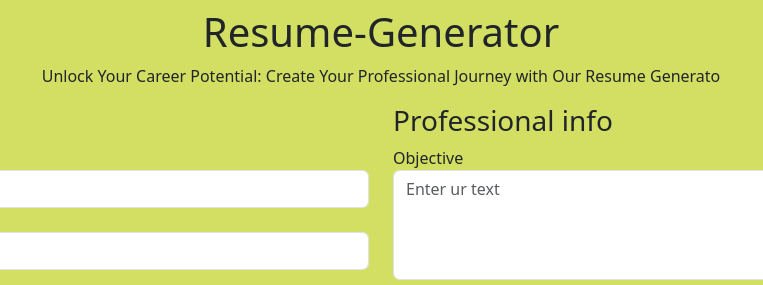
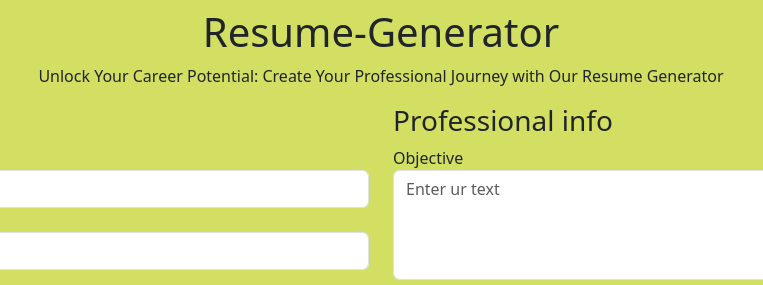
Before and after one commit to SyedAbdulRehaman/Resume_Builder, a plain HTML site: page index.html in a window 1280 px wide. Shown: the top 285 px of the page, 259-1022 px from the left. Drawn offline with nearby package versions, Linux system fonts and the light colour scheme.

Commit message:
Update index.html

```diff
--- a/index.html
+++ b/index.html
@@ -19,7 +19,7 @@
   <body>
     <div class="container" id="resumeform">
       <h1 class="text-center my-2">Resume-Generator</h1>
-      <p class="text-center">Unlock Your Career Potential: Create Your Professional Journey with Our Resume Generato</p>
+      <p class="text-center">Unlock Your Career Potential: Create Your Professional Journey with Our Resume Generator</p>
 
       <div class="row">
         <div class="col-md-6">
```
